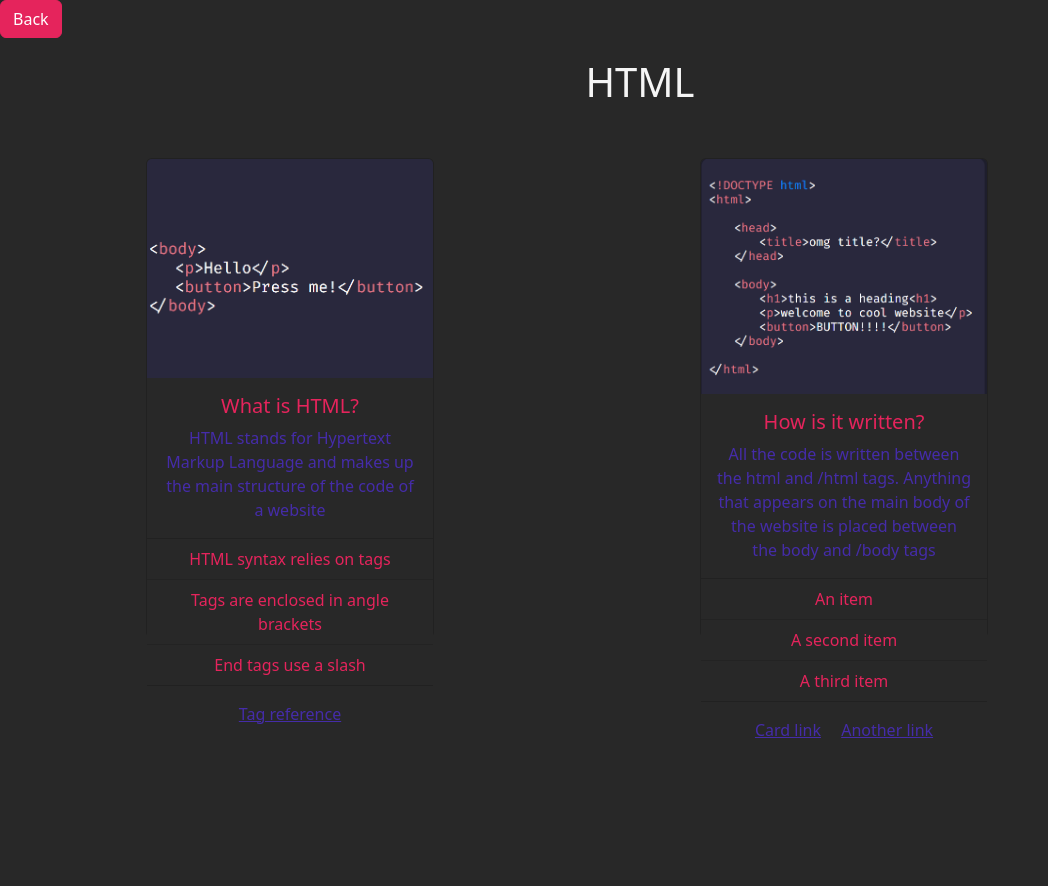
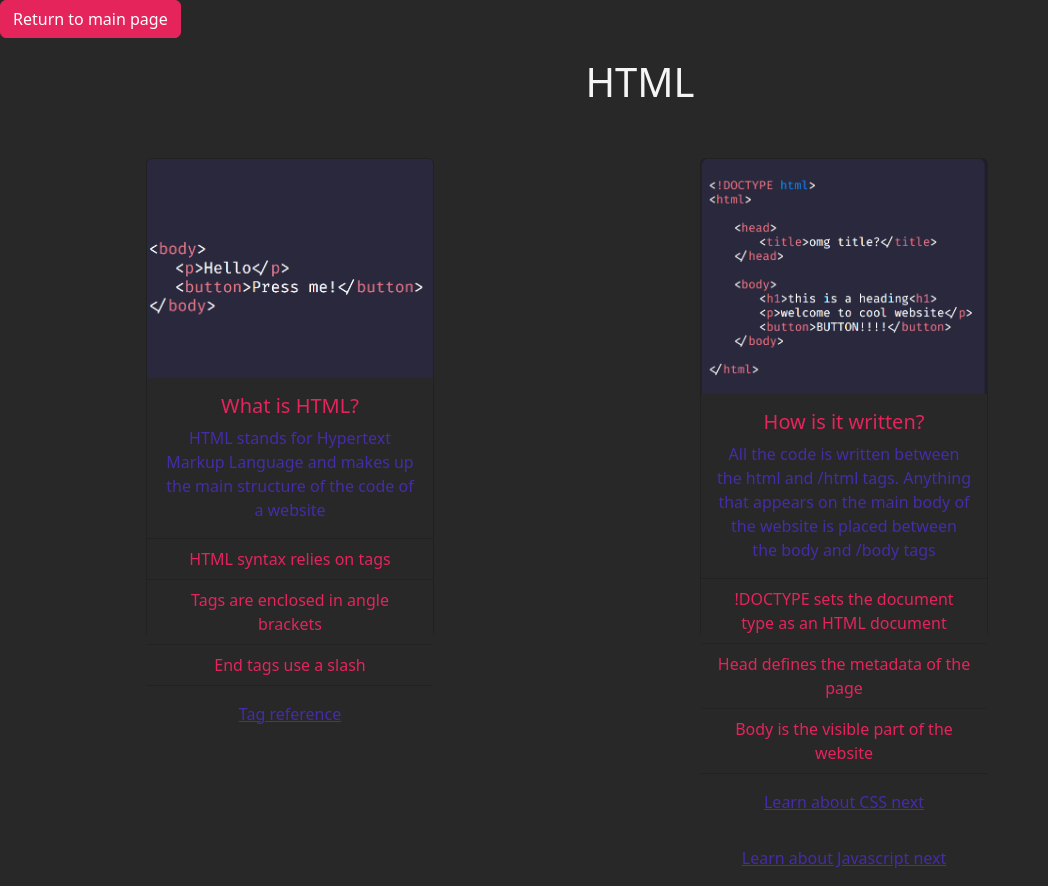
Before and after one commit to mcpt/learning-2022, a website built with Parcel: page src/html_page.html in a window 1280 px wide. Shown: the whole page, without its empty margins (0-1048 px from the left). Before the commit the page ends 800 px from the top, so only its background shows below. Built offline with nearby package versions, Linux system fonts and the light colour scheme.

Commit message:
Slightly tweaked HTML page + adjusted buttons

```diff
--- a/src/html_page.html
+++ b/src/html_page.html
@@ -10,7 +10,7 @@
   </head>
   <body>
     <div>
-      <a href ="index.html" class="btn btn-secondary text-white" style ="justify-content: center;">Back</a>
+      <a href ="index.html" class="btn btn-secondary text-white" style ="justify-content: center;">Return to main page</a>
   </div>
   <div class="container py-4 px-3 mt-5 mx-auto position-relative">
       <div class="position-absolute top-0 start-50 translate-middle">
@@ -43,13 +43,16 @@
               <p class="card-text text-primary">All the code is written between the html and /html tags. Anything that appears on the main body of the website is placed between the body and /body tags</p>
             </div>
             <ul class="list-group list-group-flush">
-              <li class="list-group-item bg-dark text-secondary">An item</li>
-              <li class="list-group-item bg-dark text-secondary">A second item</li>
-              <li class="list-group-item bg-dark text-secondary">A third item</li>
+              <li class="list-group-item bg-dark text-secondary">!DOCTYPE sets the document type as an HTML document</li>
+              <li class="list-group-item bg-dark text-secondary">Head defines the metadata of the page</li>
+              <li class="list-group-item bg-dark text-secondary">Body is the visible part of the website</li>
             </ul>
             <div class="card-body">
-              <a href="#" class="card-link">Card link</a>
-              <a href="#" class="card-link">Another link</a>
+              <a href="css_page.html" class="card-link">Learn about CSS next</a>
+
+            </div>
+            <div class="card-body">
+            <a href="js_page.html" class="card-link">Learn about Javascript next</a>
             </div>
           </div>
         </div>
```
Also changed, not shown: src/css_page.html (+1 -1 lines), src/js_page.html (+1 -1 lines).
